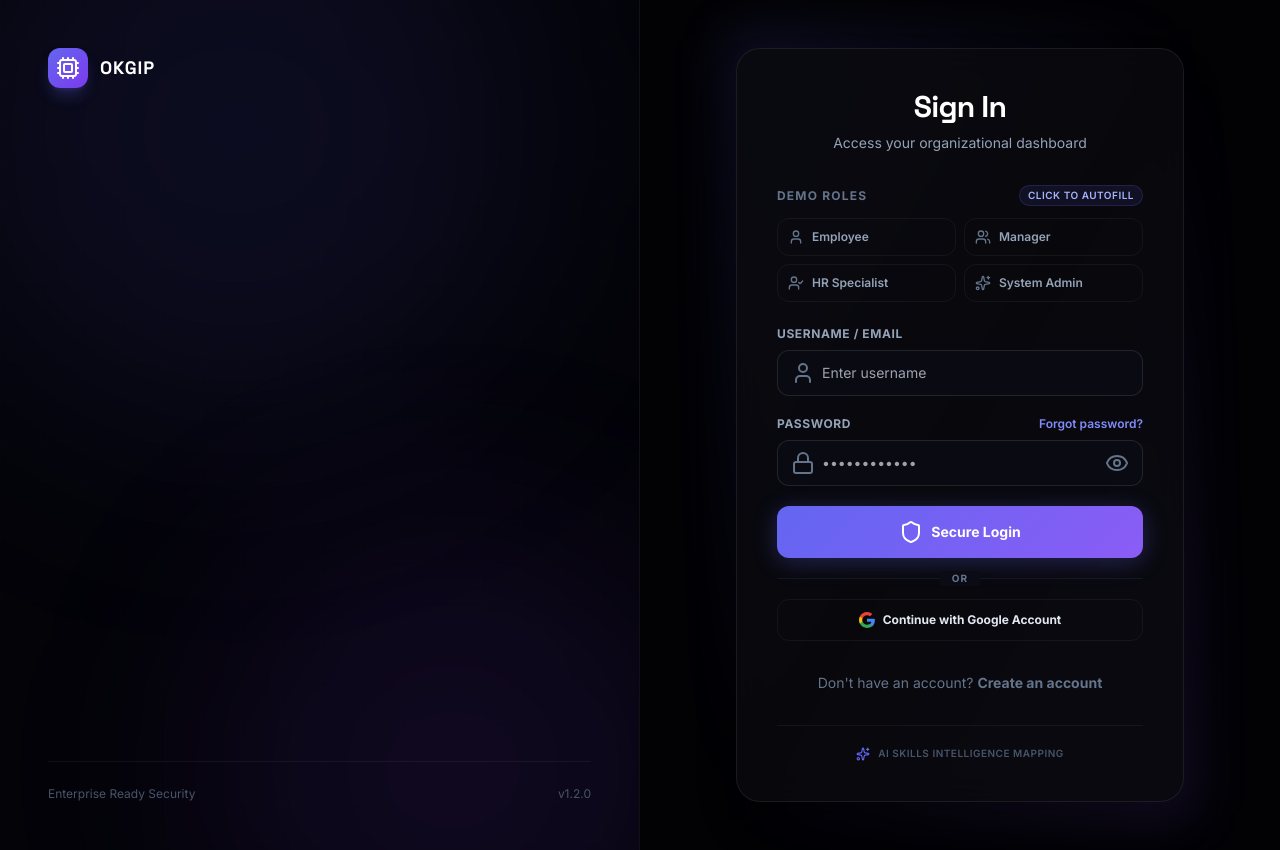
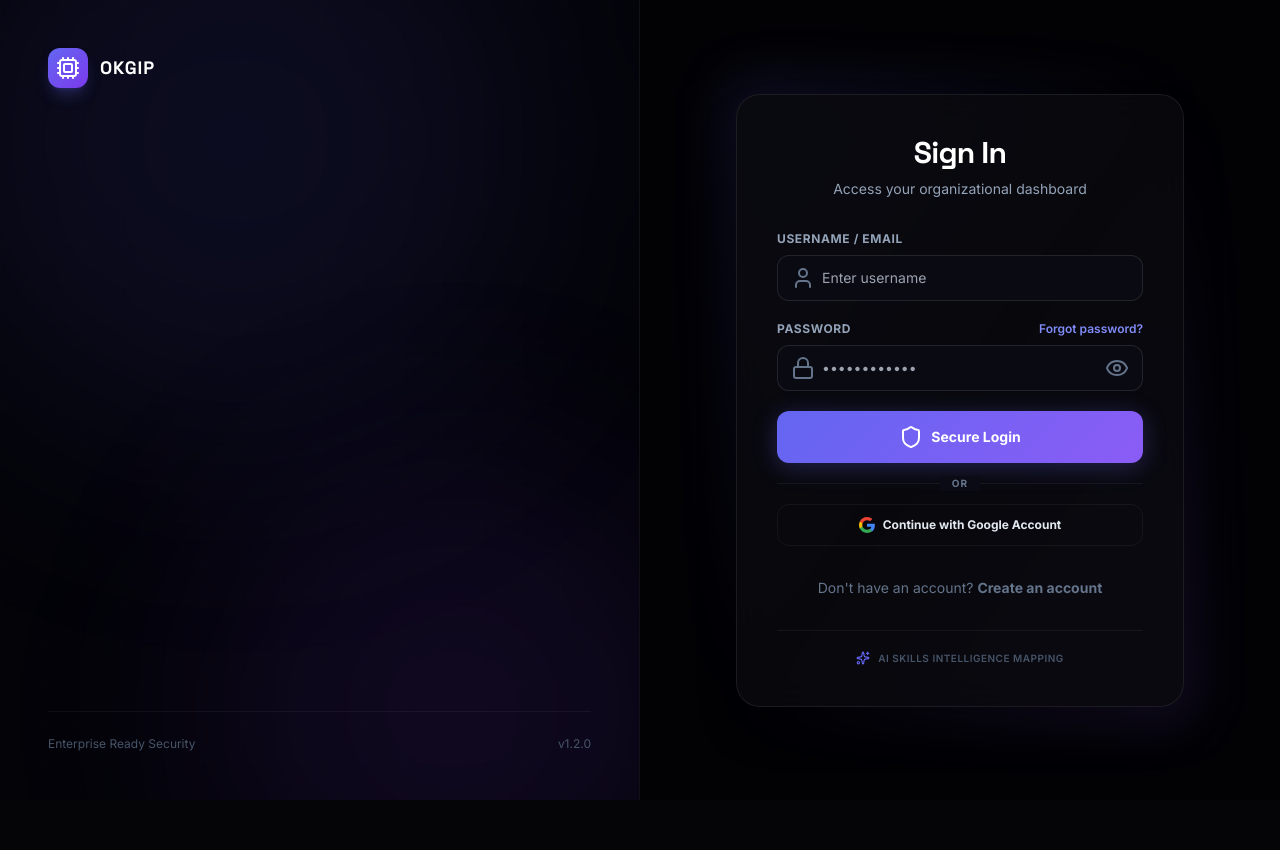
Before and after one commit to springboardmentor7777/Organizational_Knowledge_Gap_Intelligence_Platform, a React (Vite) app in the folder frontend/: page /login in a window 1280 px wide. After the commit the page ends 800 px from the top, so only its background shows below. Built offline with nearby package versions, Linux system fonts and the light colour scheme.

Commit message:
Remove Demo Roles quick login helper panel

```diff
--- a/frontend/src/pages/Login.jsx
+++ b/frontend/src/pages/Login.jsx
@@ -29,19 +29,7 @@ export default function Login() {
 
   useEffect(() => { setMounted(true); }, []);
 
-  const demoUsers = [
-    { label: 'Employee', username: 'employee1', icon: User },
-    { label: 'Manager', username: 'manager', icon: Users },
-    { label: 'HR Specialist', username: 'hr', icon: UserCheck },
-    { label: 'System Admin', username: 'admin', icon: Sparkles }
-  ];
 
-  const handleDemoClick = (u) => {
-    setUsername(u);
-    setPassword('password');
-    setError('');
-    setInfoMsg('');
-  };
 
   const handleSubmit = async (e) => {
     e.preventDefault();
@@ -187,34 +175,6 @@ export default function Login() {
 
             {!mfaRequired ? (
               <>
-                {/* ── Demo Accounts Auto-Fill Helper ── */}
-                <div className="mb-6">
-                  <div className="flex items-center justify-between mb-3">
-                    <span className="text-xs font-bold text-slate-500 uppercase tracking-widest">Demo Roles</span>
-                    <span className="text-[10px] bg-indigo-500/10 text-indigo-300 border border-indigo-500/20 px-2 py-0.5 rounded-full font-semibold tracking-wider">CLICK TO AUTOFILL</span>
-                  </div>
-                  <div className="grid grid-cols-2 gap-2">
-                    {demoUsers.map((user) => {
-                      const Icon = user.icon;
-                      const isSelected = username === user.username;
-                      return (
-                        <button
-                          key={user.username}
-                          type="button"
-                          onClick={() => handleDemoClick(user.username)}
-                          className={`flex items-center space-x-2 p-2.5 rounded-xl border text-left transition-all duration-200 ${
-                            isSelected
-                              ? 'border-indigo-500 bg-indigo-500/10 text-indigo-300 shadow-lg shadow-indigo-500/10'
-                              : 'border-white/5 bg-white/2 hover:bg-white/5 text-slate-400 hover:text-slate-300'
-                          }`}
-                        >
-                          <Icon className={`w-4 h-4 ${isSelected ? 'text-indigo-400 animate-pulse' : 'text-slate-500'}`} />
-                          <span className="text-xs font-semibold">{user.label}</span>
-                        </button>
-                      );
-                    })}
-                  </div>
-                </div>
 
                 {/* ── Regular Credentials Form ── */}
                 <form onSubmit={handleSubmit} className="space-y-5">
```
